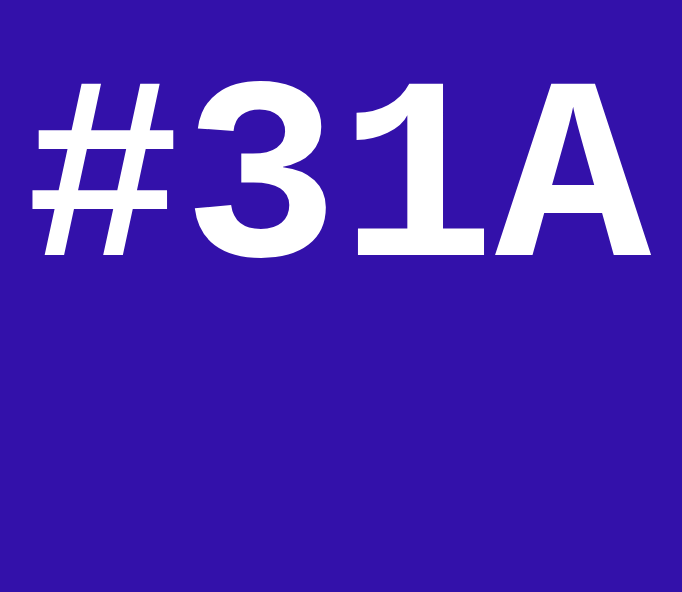
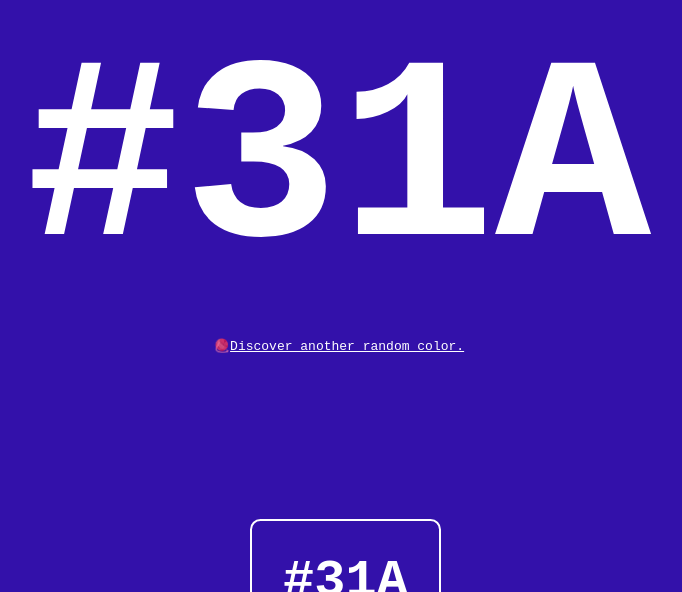
Before and after one commit to regulardesigner/colored, a React (Create React App) app: page / in a window 1280 px wide. Shown: the part 208-800 px from the top of the page, without its empty margins (301-983 px from the left). Built offline with nearby package versions, Linux system fonts and the light colour scheme.

Commit message:
ADD - color palette creation by the user

```diff
--- a/package.json
+++ b/package.json
@@ -1,4 +1,5 @@
 {
+  "homepage": "https://regulardesigner.github.io/colored",
   "name": "colored",
   "version": "0.1.0",
   "private": true,
@@ -6,12 +7,14 @@
     "@testing-library/jest-dom": "^4.2.4",
     "@testing-library/react": "^9.3.2",
     "@testing-library/user-event": "^7.1.2",
+    "gh-pages": "^2.2.0",
     "react": "^16.13.0",
     "react-dom": "^16.13.0",
     "react-scripts": "3.4.0"
   },
   "scripts": {
     "start": "react-scripts start",
+    "deploy": "gh-pages -d build",
     "build": "react-scripts build",
     "test": "react-scripts test",
     "eject": "react-scripts eject"
--- a/public/index.html
+++ b/public/index.html
@@ -7,7 +7,7 @@
     <meta name="theme-color" content="#000000" />
     <meta
       name="description"
-      content="Web site created using create-react-app"
+      content="Find your favorite HEX color."
     />
     <link rel="apple-touch-icon" href="%PUBLIC_URL%/logo192.png" />
     <!--
@@ -24,7 +24,7 @@
       work correctly both with client-side routing and a non-root public URL.
       Learn how to configure a non-root public URL by running `npm run build`.
     -->
-    <title>React App</title>
+    <title>COLORED</title>
   </head>
   <body>
     <noscript>You need to enable JavaScript to run this app.</noscript>
--- /dev/null
+++ b/src/AddColor.js
@@ -0,0 +1,26 @@
+import React, { useContext } from 'react';
+import Utils from './utils';
+import { ColorsContext } from './Contexts/ColorsContext';
+
+const Color = (props) => {
+  const { hex, border } = props;
+  const { colors, setColors, bckColor, setBckColor } = useContext(ColorsContext);
+  const handleSaveColor = () => {
+    setColors([...colors, hex]);
+    setBckColor(Utils.randomColor());
+  }
+  return (
+    <div className="saved-color" style={{ backgroundColor: '#' + hex, borderColor: border ? 'transparent' : Utils.calculateHue(hex) }}>
+      <span style={{ color: Utils.calculateHue(hex) }}>#{hex}</span>
+      <button
+        className="saved-color--add-button"
+        style={{ color: `#${hex}`, backgroundColor: Utils.calculateHue(hex) }}
+        onClick={handleSaveColor}
+      >
+        ADD COLOR
+      </button>
+    </div>
+  )
+}
+
+export default Color;
--- a/src/App.css
+++ b/src/App.css
@@ -1,3 +1,5 @@
+@import './_mediaqueries.css';
+
 * {
   font-family: monospace;
   background-color: transparent;
@@ -9,12 +11,17 @@
   display: flex;
   justify-content: center;
   align-items: center;
-  font-size: 20em;
+  flex-direction: column;
+  transition: background-color ease 1.4s;
+  overflow: hidden;
 }
 
 .app-color {
   display: inline;
   font-size: 1em;
+  transition: color ease .8s;
+  overflow: visible;
+
 }
 
 input {
@@ -25,8 +32,61 @@ input {
   outline: none;
   border-bottom: 12px solid transparent;
   text-transform: capitalize;
+  transition: color ease .8s;
+  overflow: visible;
+
 }
 
 input:focus {
   border-bottom: 12px solid;
 }
+
+.app-color-palette {
+  position: absolute;
+  bottom: 0;
+  left: 0;
+  height: auto;
+  width: 100vw;
+  overflow: hidden;
+  display: flex;
+  flex-direction: row;
+  justify-content: center;
+}
+
+.saved-color {
+  color: inherit;
+  border: 2px solid;
+  border-radius: .2em;
+  padding: .6em;
+  font-size: .2em;
+  position: relative;
+  bottom: -1em;
+  margin-left:1rem;
+  transition: all ease 200ms;
+}
+
+.saved-color--add-button {
+  outline: none;
+  letter-spacing: -.05rem;
+  opacity: 0;
+  background-color: white;
+  font-size: .4em;
+  position: absolute;
+  border: none;
+  border-radius: .4em;
+  font-weight: bold;
+  top:0rem;
+  right:0;
+  width:100%;
+  height: 100%;
+  transition: opacity ease 200ms;
+  cursor: pointer;
+}
+
+.saved-color--add-button:hover {
+  opacity: 1;
+}
+
+.saved-color:hover {
+  bottom: -.4em;
+}
--- a/src/App.js
+++ b/src/App.js
@@ -1,58 +1,59 @@
 import React, { useState } from 'react';
+
+import Utils from './utils';
+import { ColorsContext } from './Contexts/ColorsContext';
+
 import './App.css';
-
-const randomColor = () => {
-  const pickInBetween = ['0','1','2','3','4','5','6','7','8','9','A','B','C','D','E','F'];
-
-  const getRandom = () => {
-    return Math.floor(Math.random() * pickInBetween.length);
-  }
-  const red = getRandom();
-  const green = getRandom();
-  const blue = getRandom();
-
-  const getColor = pickInBetween[red]+pickInBetween[green]+pickInBetween[blue];
-
-  return getColor;
-}
-
-const calculateHue = (color) => {
-  // get the R G B value from HEX color
-  const r = color.substr(0,1)+color.substr(0,1)
-  const g = color.substr(1,1)+color.substr(1,1)
-  const b = color.substr(2,2)+color.substr(2,2)
-  const red = parseInt(r, 16)
-  const green = parseInt(g, 16)
-  const blue = parseInt(b, 16)
-  //
-  const hue = red*0.299 + green*0.587 + blue*0.114;
-
-  if(color.length === 3) {
-    console.log('HUE SCORE:', hue);
-    switch (true) {
-      case (hue > 150):
-        return 'black';
-      default:
-        return 'white';
-    }
-  }
-}
+import Color from './Color';
+import AddColor from './AddColor';
 
 const App = () => {
-  let [ bckColor, setBckColor ] = useState(randomColor());
-  const [ textColor, setTextColor ] = useState(calculateHue(bckColor));
+  let [ bckColor, setBckColor ] = useState(Utils.randomColor())
+
+  let [ colors, setColors ] = useState([]);
 
   const handleColorChange = (event) => {
     setBckColor(event.target.value)
-    calculateHue(event.target.value)
+    Utils.calculateHue(event.target.value)
+  }
+
+  const refreshColor = (event) => {
+    event.preventDefault();
+    setBckColor(Utils.randomColor());
   }
 
   return (
+  <ColorsContext.Provider value={{ colors, setColors, bckColor, setBckColor }}>
     <div className="app" style={{ backgroundColor: '#'+bckColor }}>
-      <div className="app-color" style={{ color: calculateHue(bckColor) }}>
-        #<input style={{ display: 'inline-block', color: calculateHue(bckColor) }} type="text" value={bckColor} onChange={handleColorChange}/>
+      <div className="app-color" style={{ color: Utils.calculateHue(bckColor) }}>
+        #<input style={{ display: 'inline-block', color: Utils.calculateHue(bckColor) }} type="text" value={bckColor} onChange={handleColorChange}/>
+      </div>
+      <div className="app-info">
+        <p
+          style={
+            { color: Utils.calculateHue(bckColor),
+              fontWeight: '100'
+            }
+          }
+        >
+          <span
+            role='img'
+            aria-label='yarn ball'
+          >🧶</span>
+          <a
+            style={{ color: 'inherit' }}
+            href="#random"
+            onClick={refreshColor}
+          >Discover another random color.
+          </a>
+        </p>
+      </div>
+      <div className="app-color-palette">
+        { colors.map((color, index) => <Color key={index} hex={color} border={'none'} /> ) }
+        <AddColor hex={bckColor} />
       </div>
     </div>
+  </ColorsContext.Provider>
   );
 }
 
--- /dev/null
+++ b/src/Color.js
@@ -0,0 +1,13 @@
+import React from 'react';
+import Utils from './utils';
+
+const Color = (props) => {
+  const { hex, border } = props;
+  return(
+    <div className="saved-color" style={{ backgroundColor: '#'+hex, borderColor: border ? 'transparent' : Utils.calculateHue(hex) }}>
+      <span style={{ color: Utils.calculateHue(hex) }}>#{hex}</span>
+    </div>
+  )
+}
+
+export default Color;
--- /dev/null
+++ b/src/Contexts/ColorsContext.js
@@ -0,0 +1,3 @@
+import { createContext } from 'react';
+
+export const ColorsContext = createContext(null);
--- /dev/null
+++ b/src/_mediaqueries.css
@@ -0,0 +1,47 @@
+/* X-small devices (mobile portrait down 576px) */
+@media (max-width: 575.99px) {
+  .app {
+    font-size: 11.5em;
+  }
+  .app-info {
+    font-size: .10em;
+  }
+
+  .app-color-palette {
+    visibility: hidden;
+  }
+}
+
+/* Small devices (landscape phones, 576px and up) */
+@media (min-width: 576px) {
+  .app {
+    font-size: 15em;
+  }
+  .app-info {
+    font-size: .0625em;
+  }
+
+  .app-color-palette {
+    display: block;
+  }
+}
+
+/* Medium devices (tablets, 768px and up) */
+@media (min-width: 768px) {
+  .app {
+    font-size: 20em;
+  }
+  .app-info {
+    font-size: .05em;
+  }
+}
+
+/* Large devices (desktops, 992px and up) */
+@media (min-width: 992px) {
+
+}
+
+/* Extra large devices (large desktops, 1200px and up) */
+@media (min-width: 1200px) {
+
+}
--- /dev/null
+++ b/src/utils/index.js
@@ -0,0 +1,39 @@
+const Utils = {
+  randomColor: () => {
+    const pickInBetween = ['0','1','2','3','4','5','6','7','8','9','A','B','C','D','E','F'];
+
+    const getRandom = () => {
+      return Math.floor(Math.random() * pickInBetween.length);
+    }
+    const red = getRandom();
+    const green = getRandom();
+    const blue = getRandom();
+
+    const getColor = pickInBetween[red]+pickInBetween[green]+pickInBetween[blue];
+
+    return getColor;
+  },
+  calculateHue: (color) => {
+    // get the R G B value from HEX color
+    const r = color.substr(0,1)+color.substr(0,1)
+    const g = color.substr(1,1)+color.substr(1,1)
+    const b = color.substr(2,2)+color.substr(2,2)
+    const red = parseInt(r, 16)
+    const green = parseInt(g, 16)
+    const blue = parseInt(b, 16)
+    //
+    const hue = red*0.299 + green*0.587 + blue*0.114;
+
+    if(color.length === 3) {
+      console.log('HUE SCORE:', hue);
+      switch (true) {
+        case (hue > 150):
+          return 'black';
+        default:
+          return 'white';
+      }
+    }
+  }
+}
+
+export default Utils;
```
Also changed, not shown: public/manifest.json, 1 other file (tests, documents, lock files or other folders).
